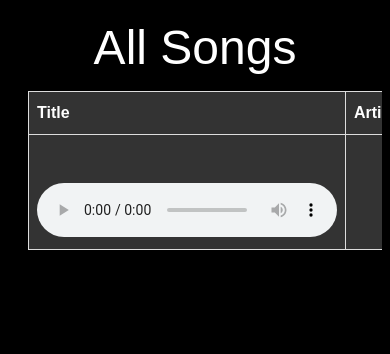
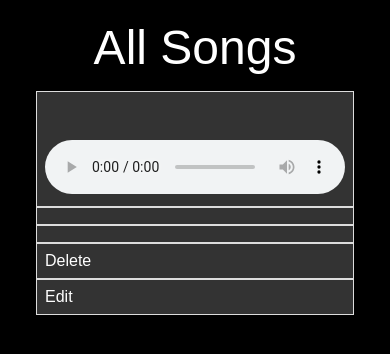
Before and after one commit to krystle-mensah/media-organiser, a PHP site: page /home.php in a window 390 px wide. Shown: the part 71-425 px from the top of the page. Run offline with PHP 8.4, Linux system fonts and the light colour scheme; tables that the repository leaves empty or names only in its code hold one stand-in row (values such as "Sample post"); data that the repository does not hold is empty; some libraries are stand-ins or nearby versions.

Commit message:
Design change

```diff
--- a/home.php
+++ b/home.php
@@ -48,7 +48,7 @@
 
     <h1 class="title">All Songs</h1>
     <table id="customers">
-      <tr>
+      <tr class="table_head">
         <th>Title</th>
         <th>Artist</th>
         <th>Genre</th>
--- a/style.css
+++ b/style.css
@@ -196,10 +196,18 @@ a.icon_link i {
   color: white;
   font-size: 6rem;
 }
-
+/* MEDIA LAYOUT */
 @media(max-width:767px){
   /* .navbar-nav{display:none} */
-
+  #customers {
+    display: inline;
+  }
+  tr.table_head {
+    display: none;
+  }
+  tr {
+    display: grid;
+  }
   .home-cards {
     grid-template-columns: 1fr;
   }
```
